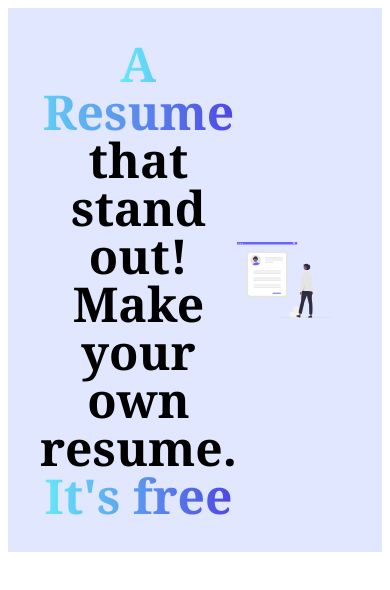
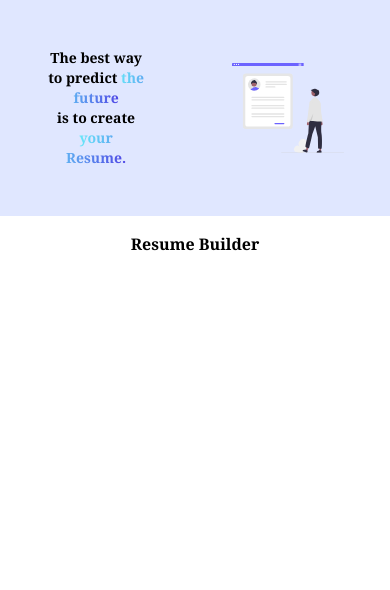
Before and after one commit to Nitin-09/resumebuilder, a React (Create React App) app: page / in a window 390 px wide. Shown: the top 590 px of the page. Built offline with nearby package versions, Linux system fonts and the light colour scheme.

Commit message:
2nd day mobile first and body started

```diff
--- a/src/App.js
+++ b/src/App.js
@@ -1,8 +1,10 @@
 import Home from "./Components/Home";
+import Body from "./Components/Body";
 function App() {
   return (
-    <div className="p-2 flex flex-col gap-10 font-serif">
+    <div className="font-serif">
       <Home></Home>
+      <Body></Body>
     </div>
   );
 }
--- /dev/null
+++ b/src/Components/Body.js
@@ -0,0 +1,11 @@
+import React from 'react'
+
+function Body() {
+  return (
+    <div className='m-4 flex items-center justify-center'>
+        <p className='font-bold text-md'>Resume Builder</p>
+    </div>
+  )
+}
+
+export default Body
--- a/src/Components/Home.js
+++ b/src/Components/Home.js
@@ -2,19 +2,18 @@ import React from 'react'
 import Svg from "../assets/resume.svg"
 function Home() {
   return (
-    <div className="p-8 text-center w-full flex justify-end items-center bg-indigo-100">
-        <div>
-          <p className=" font-bold text-5xl max-w-md">
-            <span className="bg-gradient-to-r from-cyan-300 to-indigo-600 bg-clip-text text-transparent">A Resume</span> that stand out!
+    <div className="p-6 text-center w-full flex justify-center items-center space-x-16 bg-indigo-100">
+        <div className='p-6 w-1/2 text-sm md:text-3xl lg:text-4xl xl:text-5xl 2xl:text-8xl 2xl:mx-32 '>
+          <p className="font-bold max-w-md 2xl:max-w-4xl">The best way to predict
+            <span className="bg-gradient-to-r from-cyan-300 to-indigo-600 bg-clip-text text-transparent"> the future</span>
           </p>
-          <p className="font-bold text-5xl max-w-md">
-            Make your own resume.
-            <span className="bg-gradient-to-r from-cyan-300 to-indigo-600 bg-clip-text text-transparent"> It's free</span>
+          <p className="font-bold max-w-md 2xl:max-w-4xl">is to create
+            <span className="bg-gradient-to-r from-cyan-300 to-indigo-600 bg-clip-text text-transparent"> your Resume.</span>
           </p>
         </div>
 
-        <div>
-          <img className="w-10/12" src={Svg} alt="" />
+        <div className='w-1/2'>
+          <img className=" w-5/6" src={Svg} alt="" />
         </div>
       </div>
   )
```
